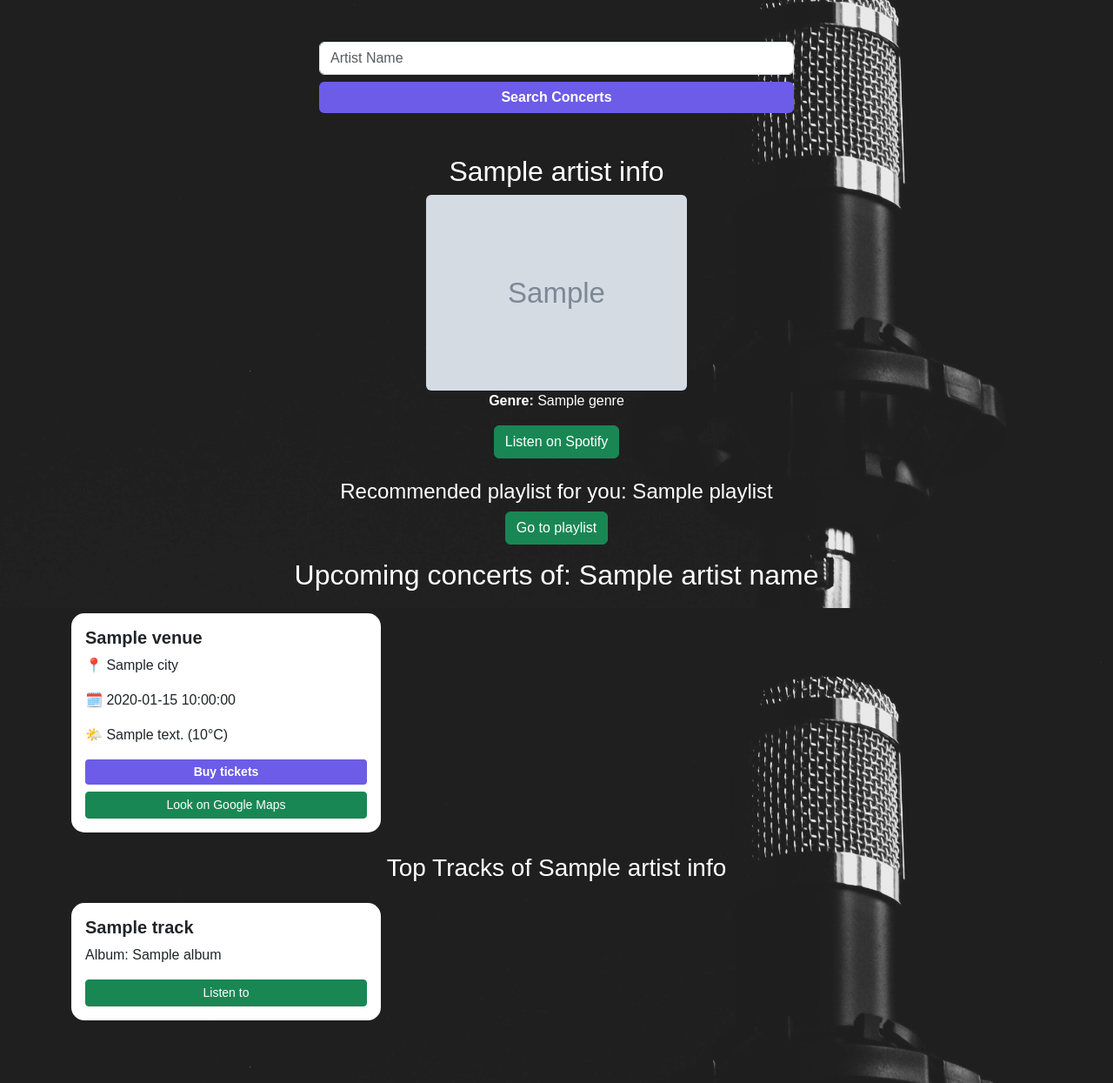
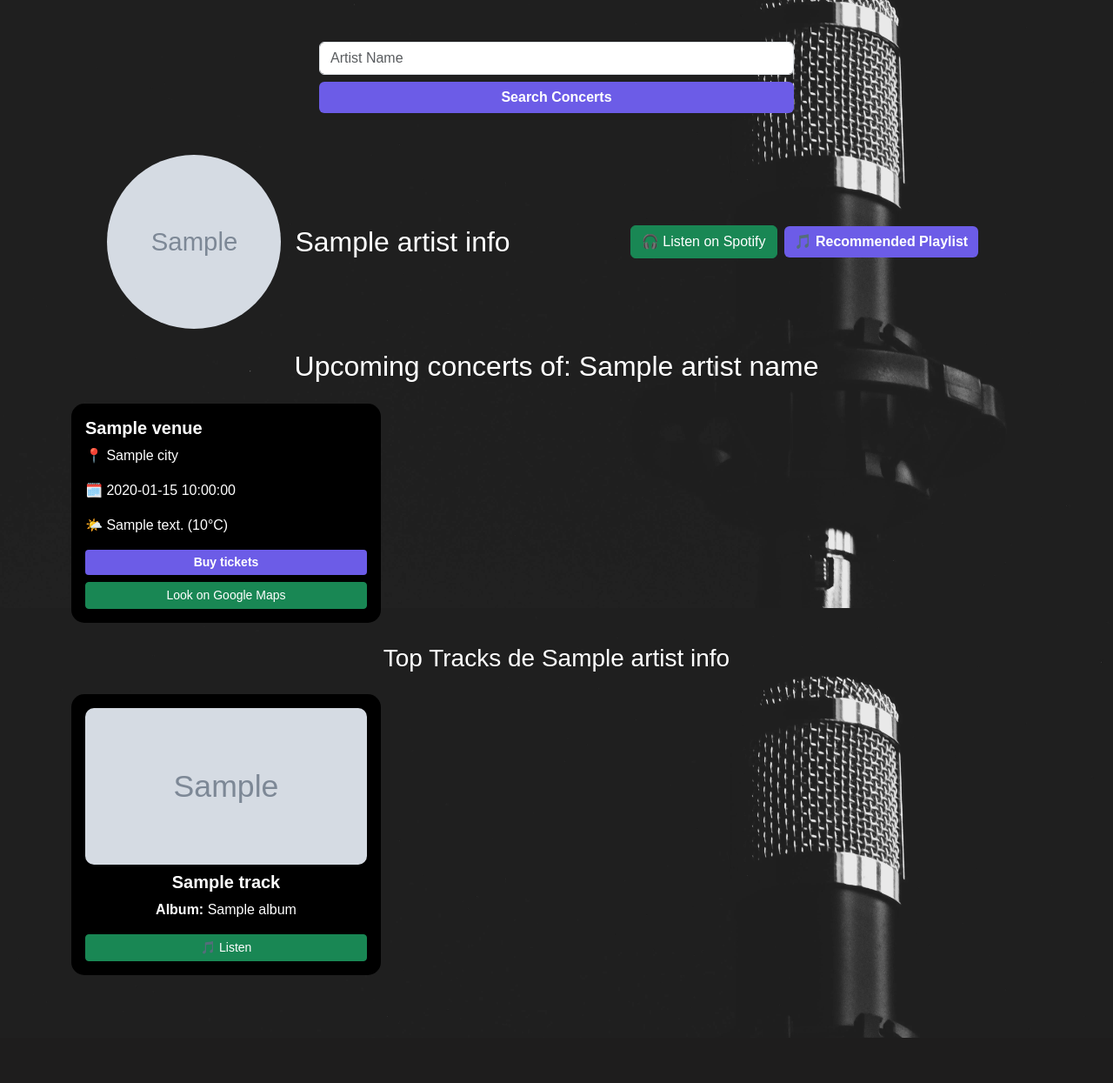
Before and after one commit to ChinitoPacas31/musica-events, a Flask app: template templates/index.html in a window 1280 px wide. Shown: the part 101-1346 px from the top of the page at 87% size. After the commit the page ends 1294 px from the top, so only its background shows below. Run offline with Flask 3, Linux system fonts and the light colour scheme; the template is opened without the code that fills it: most values are stand-ins (such as "Sample title", 1, 10 or a date in 2020); grey boxes marked "Sample" are stand-in pictures.

Commit message:
final
ya quedo creo

```diff
--- a/static/css/style.css
+++ b/static/css/style.css
@@ -19,10 +19,11 @@ body {
 
 /* Estilos de las tarjetas */
 .card {
-  background: #ffffff;
+  background: #000000;
   border: none;
   border-radius: 15px;
   transition: transform 0.3s, box-shadow 0.3s;
+
 }
 
 .card:hover {
@@ -54,3 +55,22 @@ footer {
   padding: 20px;
   background-color: #1a1a2e;
 }
+/* Ajustar imagen del artista */
+.artist-img {
+  width: 200px;
+  height: 200px;
+  border-radius: 50%;
+  object-fit: cover;
+}
+.pacentrar {
+  display: flex;
+  justify-content: center;
+  align-items: center;
+}
+/* Ajustar tamaño de la imagen del álbum en top tracks */
+.album-img {
+  width: 100%;
+  max-height: 180px;
+  object-fit: cover;
+  border-radius: 10px;
+}
--- a/templates/index.html
+++ b/templates/index.html
@@ -33,24 +33,25 @@
     {% endif %}
 
     {% if artist_info %}
-      <div class="text-center mb-4">
-        <h2 class="walterblanco">{{ artist_info.name }}</h2>
+    <div class="row align-items-center mb-4 ">
+      <!-- Imagen y nombre del artista a la izquierda -->
+      <div class="col-md-6 d-flex align-items-center pacentrar">
         {% if artist_info.images %}
-          <img src="{{ artist_info.images[0].url }}" alt="{{ artist_info.name }}" class="img-fluid rounded" style="max-width: 300px;">
+          <img src="{{ artist_info.images[0].url }}" alt="{{ artist_info.name }}" class="artist-img me-3">
         {% endif %}
-        <p class="walterblanco"><strong>Genre:</strong> {{ artist_info.genres|join(", ") if artist_info.genres else 'Not available' }}</p>
-        <p><a href="{{ artist_info.external_urls.spotify }}" target="_blank" class="btn btn-success">Listen on Spotify</a></p>
+        <h2 class="mb-0 walterblanco">{{ artist_info.name }}</h2>
       </div>
-    {% else %}
+
+      <!-- Botones a la derecha -->
+      <div class="col-md-6 pacentrar">
+        <a href="{{ artist_info.external_urls.spotify }}" target="_blank" class="btn btn-success me-2">🎧 Listen on Spotify</a>
+        {% if artist_info.playlist %}
+          <a href="{{ artist_info.playlist.external_urls.spotify }}" target="_blank" class="btn btn-primary">🎵 Recommended Playlist</a>
+        {% endif %}
+      </div>
+    </div>
   {% endif %}
 
-    <!-- Mostrar la playlist recomendada -->
-    {% if artist_info and artist_info.playlist %}
-      <h4 class="text-center walterblanco">Recommended playlist for you: {{ artist_info.playlist.name }}</h4>
-      <p class="text-center">
-        <a href="{{ artist_info.playlist.external_urls.spotify }}" target="_blank" class="btn btn-success">Go to playlist</a>
-      </p>
-    {% endif %}
 
     <!-- Resultados de conciertos -->
     {% if events %}
@@ -59,10 +60,10 @@
         {% for event in events %}
           <div class="col-md-4 mb-4">
             <div class="card p-3 h-100 text-dark">
-              <h5 class="fw-bold">{{ event.venue }}</h5>
-              <p>📍 {{ event.city }}</p>
-              <p>🗓️ {{ event.date }}</p>
-              <p>🌤️ {{ event.weather.description }} ({{ event.weather.temperature }}°C)</p>
+              <h5 class="fw-bold walterblanco">{{ event.venue }}</h5>
+              <p class="walterblanco">📍 {{ event.city }}</p>
+              <p class="walterblanco">🗓️ {{ event.date }}</p>
+              <p class="walterblanco">🌤️ {{ event.weather.description }} ({{ event.weather.temperature }}°C)</p>
               <a href="{{ event.tickets_url }}" target="_blank" class="btn btn-sm btn-primary mt-auto">Buy tickets</a>
 
               <!-- Botón para redirigir a Google Maps -->
@@ -78,22 +79,31 @@
     {% else %}
     {% endif %}
 
-    <!-- Top Tracks -->
     {% if top_tracks %}
-      <h3 class="text-center mb-4 walterblanco">Top Tracks of {{ artist_info.name }}</h3>
+    <h3 class="text-center mb-4 walterblanco">Top Tracks de {{ artist_info.name }}</h3>
     <div class="row">
       {% for track in top_tracks %}
         <div class="col-md-4 mb-4">
-            <div class="card p-3 h-100 text-dark">
-              <h5 class="fw-bold">{{ track.name }}</h5>
-              <p>Album: {{ track.album.name }}</p>
-              <a href="{{ track.external_urls.spotify }}" target="_blank" class="btn btn-sm btn-success mt-auto">Listen to</a>
+          <div class="card p-3 h-100 text-dark text-center">
+            <!-- Imagen del álbum -->
+            {% if track.album.images %}
+              <img src="{{ track.album.images[0].url }}" alt="{{ track.album.name }}" class="album-img mb-2">
+            {% endif %}
+
+            <!-- Nombre de la canción -->
+            <h5 class="fw-bold walterblanco">{{ track.name }}</h5>
+
+            <!-- Nombre del álbum -->
+            <p class="walterblanco"><strong>Album:</strong> {{ track.album.name }}</p>
+
+            <!-- Botón para escuchar en Spotify -->
+            <a href="{{ track.external_urls.spotify }}" target="_blank" class="btn btn-sm btn-success mt-auto">🎵 Listen</a>
           </div>
         </div>
       {% endfor %}
     </div>
   {% endif %}
-  </div> <!-- End of container -->
+
 
   <!-- Scripts -->
   <script src="https://cdn.jsdelivr.net/npm/bootstrap@5.3.0/dist/js/bootstrap.bundle.min.js"></script>
```
Lines whose indentation alone changed are shown as unchanged.
